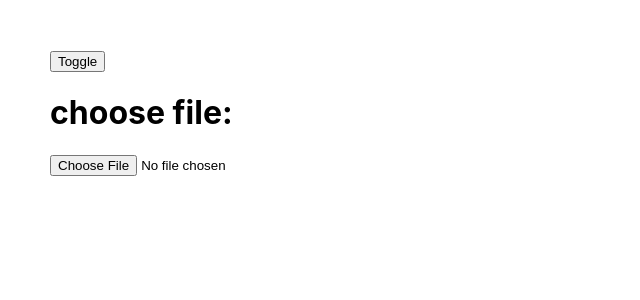
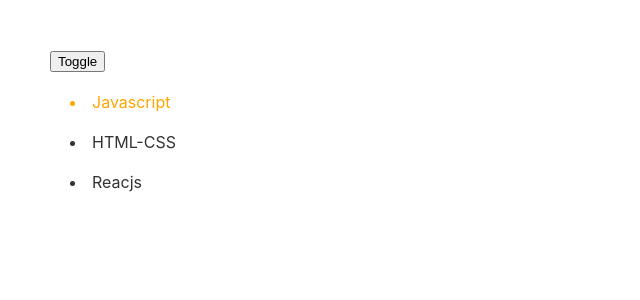
Before and after one commit to phaothu2002x/TikTok-project, a React (Create React App) app: page / in a window 1280 px wide. Both pictures are taken after a click on the button "Toggle". Shown: the top 300 px of the page, without its empty margins (0-640 px from the left). Built offline with nearby package versions, Linux system fonts and the light colour scheme.

Commit message:
useEffect with fake chat app

```diff
--- a/src/Content.js
+++ b/src/Content.js
@@ -1,35 +1,49 @@
 import { useEffect, useState } from "react";
 
+const lessons = [
+    {
+        id: 1,
+        name: "Javascript",
+    },
+    {
+        id: 2,
+        name: "HTML-CSS",
+    },
+    {
+        id: 3,
+        name: "Reacjs",
+    },
+];
+
 function Content() {
-    const [avatar, setAvatar] = useState();
+    const [lessonId, setLessonId] = useState(1);
 
     useEffect(() => {
-        // cleanUp
+        const handleEvent = ({ detail }) => {
+            console.log(detail);
+        };
+
+        window.addEventListener(`lesson-${lessonId}`, handleEvent);
+
         return () => {
-            avatar && URL.revokeObjectURL(avatar.preview);
+            window.removeEventListener(`lesson-${lessonId}`, handleEvent);
         };
-    }, [avatar]);
+    }, [lessonId]);
 
-    const handleImg = (e) => {
-        const file = e.target.files[0];
-
-        file.preview = URL.createObjectURL(file);
-
-        setAvatar(file);
-    };
     return (
         <div>
-            <h1>choose file:</h1>
-            <input type="file" onChange={handleImg} />
-            <br />
-            {avatar && (
-                <img
-                    style={{ marginTop: 30 }}
-                    src={avatar.preview}
-                    alt=""
-                    width="50%"
-                />
-            )}
+            {lessons.map((lesson) => (
+                <li
+                    key={lesson.id}
+                    style={{
+                        margin: "20px",
+                        color: lessonId === lesson.id ? "orange" : "#333",
+                    }}
+                    onClick={() => setLessonId(lesson.id)}
+                >
+                    {lesson.name}
+                </li>
+            ))}
         </div>
     );
 }
--- a/src/index.js
+++ b/src/index.js
@@ -3,6 +3,21 @@
 import "./index.css";
 import App from "./App";
 import reportWebVitals from "./reportWebVitals";
+
+// fake comments
+function emitComment(id) {
+    setInterval(() => {
+        window.dispatchEvent(
+            new CustomEvent(`lesson-${id}`, {
+                detail: `Content of lesson ${id}`,
+            })
+        );
+    }, 2000);
+}
+
+emitComment(1);
+emitComment(2);
+emitComment(3);
 
 const root = ReactDOM.createRoot(document.getElementById("root"));
 root.render(
```
